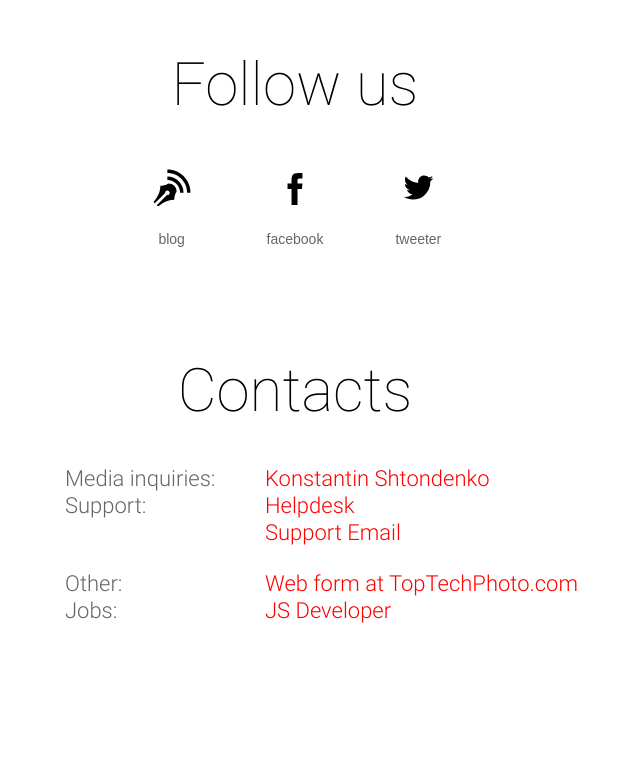
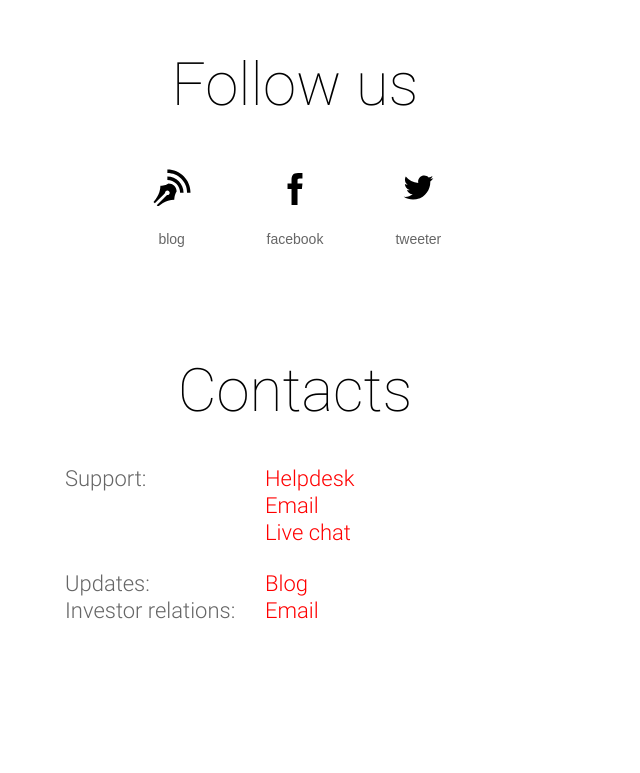
Before and after one commit to TopTechPhoto/toptechphoto.github.io, a plain HTML site: page index.html in a window 1280 px wide. Shown: the part 1704-2477 px from the top of the page, without its empty margins (345-985 px from the left). Drawn offline with Linux system fonts and the light colour scheme.

Commit message:
add head info and contacts

```diff
--- a/index.html
+++ b/index.html
@@ -1,10 +1,20 @@
 <!DOCTYPE html>
 <html>
 <head>
-	<title>Home</title>
 	<meta charset="utf-8" />
 	<link rel="stylesheet" type="text/css" href="css/style.css" />
 	<meta name="viewport" content="width=device-width, initial-scale=1.0, minimum-scale=1.0, maximum-scale=1.0, user-scalable=no">
+
+	<link rel="icon" href="img/favicon.png" type="image/png">
+	<link rel="shortcut icon" href="img/favicon.png" type="image/png">
+
+	<title>DAM system, photo editor, custom development, imaging software | TopTechPhoto</title>
+	<meta name="description" content="TopTechPhoto provides software for professional and amateur usage. Our service Pics.io makes cloud a perfect place for your media library." />
+
+	<meta property="og:title" content="DAM system, photo editor, custom development, imaging software | TopTechPhoto">
+	<meta property="og:description" content="TopTechPhoto provides software for professional and amateur usage. Our service Pics.io makes cloud a perfect place for your media library.">
+
+	<meta name="keywords" content="picsio, DAM, MAM, imaging, converter, software, photography, toptechphoto, professional, workflow" />
 </head>
 <body>
 
@@ -79,22 +89,26 @@
 		<div class="blockContacts">
 			<div class="subblockContacts">
 				<div class="item">
-					<span class="name">Media inquiries:</span>
-					<span class="value"><a href="#">Konstantin Shtondenko</a></span>
-				</div>
-				<div class="item">
 					<span class="name">Support:</span>
-					<span class="value">Helpdesk<br /> Support Email</span>
+					<div class="value">
+						<div><a href="http://support.pics.io" target="_blank">Helpdesk</a></div>
+						<div><a href="mailto:support@pics.io">Email</a></div>
+						<div><a href="http://www.hipchat.com/gN0Ndu2BP" target="_blank">Live chat</a></div>
+					</div>
 				</div>
 			</div>
 			<div class="subblockContacts">
 				<div class="item">
-					<span class="name">Other:</span>
-					<span class="value">Web form at TopTechPhoto.com</span>
+					<span class="name">Updates:</span>
+					<div class="value">
+						<div><a href="http://blog.pics.io" target="_blank">Blog</a></div>
+					</div>
 				</div>
 				<div class="item">
-					<span class="name">Jobs:</span>
-					<span class="value">JS Developer</span>
+					<span class="name">Investor relations:</span>
+					<div class="value">
+						<div><a href="mailto:investors@toptechphoto.com">Email</a></div>
+					</div>
 				</div>
 			</div>
 		</div>
```
Also changed, not shown: img/favicon.png (added).
